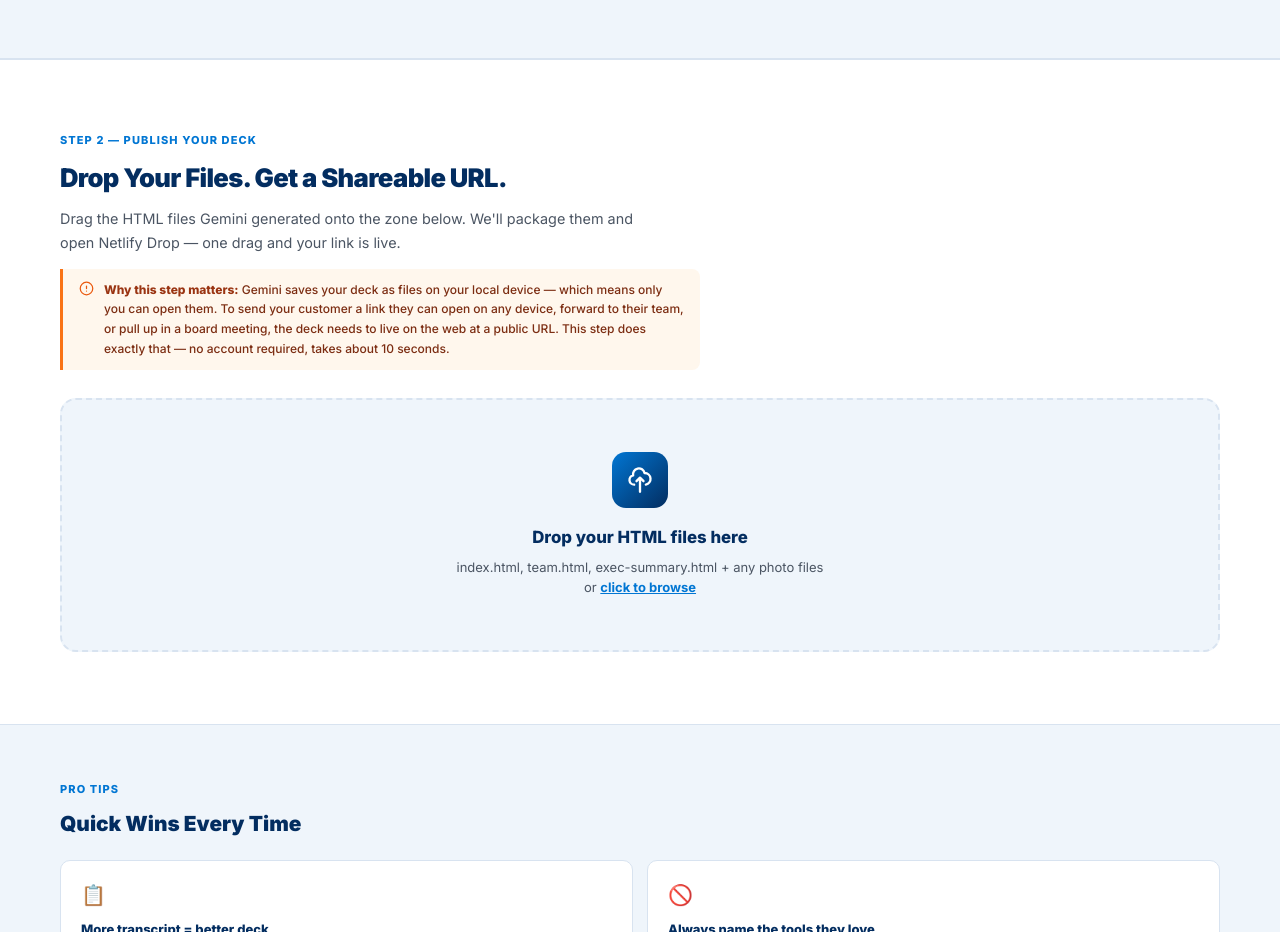
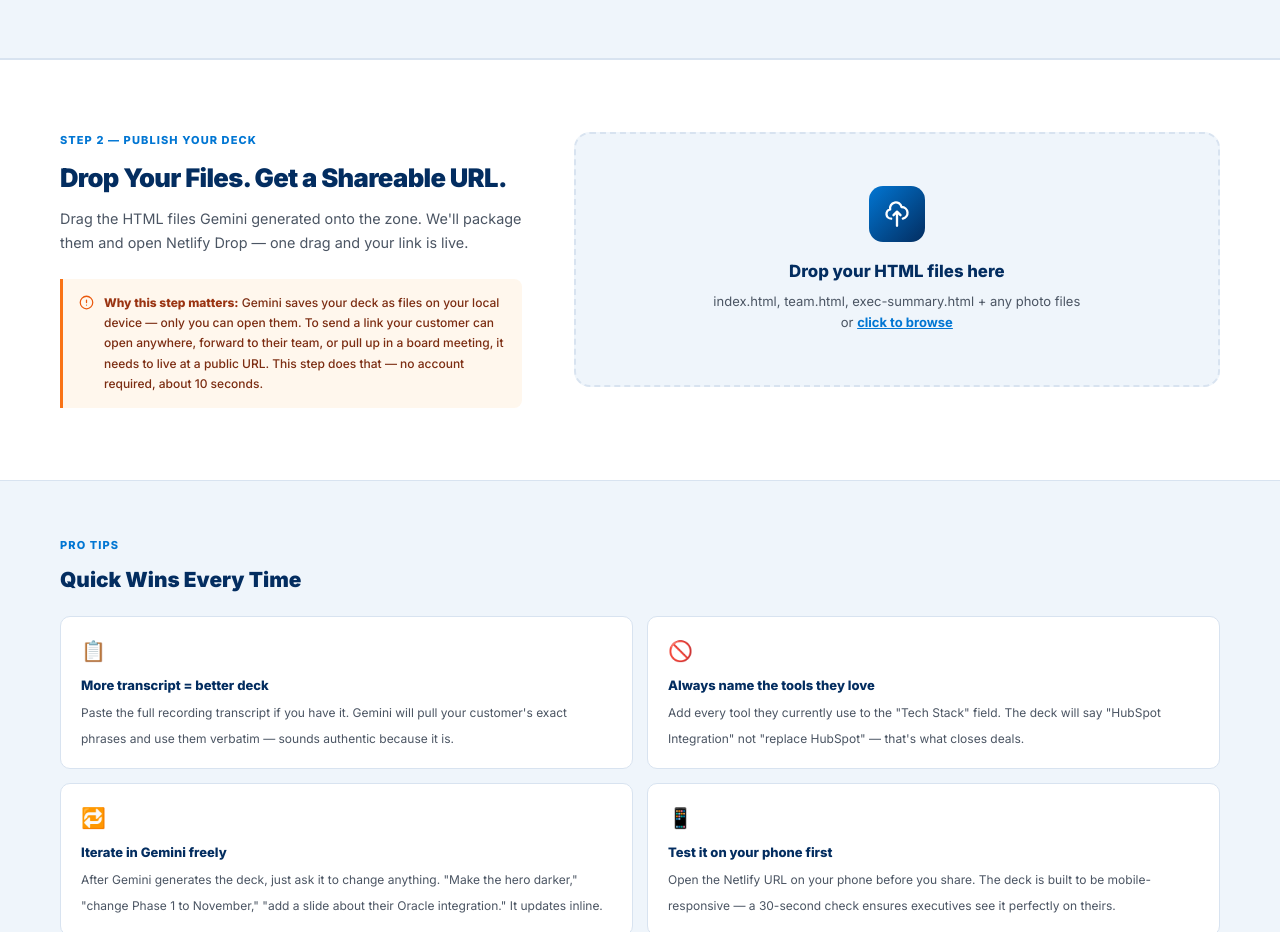
Before and after one commit to edalton122/ae-deck-guide, a plain HTML site: page index.html in a window 1280 px wide. Shown: the part 2260-3192 px from the top of the page. Drawn offline with nearby package versions, Linux system fonts and the light colour scheme.

Commit message:
Deploy section: two-column layout, heading+callout left, drop zone right
Co-authored-by: Cursor <cursoragent@cursor.com>

```diff
--- a/index.html
+++ b/index.html
@@ -290,19 +290,25 @@
 
     /* ── DEPLOY ZONE ── */
     .deploy { background: white; padding: 72px 60px; border-top: 1px solid var(--sf-border); }
-    .deploy-inner { max-width: 1280px; margin: 0 auto; }
-    .deploy-header { margin-bottom: 28px; }
+    .deploy-inner {
+      max-width: 1280px; margin: 0 auto;
+      display: grid; grid-template-columns: 1fr 1.4fr;
+      gap: 52px; align-items: start;
+    }
+    .deploy-left {}
+    .deploy-header { margin-bottom: 24px; }
     .deploy-header h2 { font-size: 1.6rem; font-weight: 900; color: var(--sf-dark); letter-spacing: -0.025em; margin-bottom: 8px; }
-    .deploy-header p { font-size: 0.9rem; color: var(--muted); max-width: 600px; line-height: 1.65; margin-bottom: 14px; }
+    .deploy-header p { font-size: 0.9rem; color: var(--muted); line-height: 1.65; margin-bottom: 14px; }
     .deploy-why {
-      display: inline-flex; align-items: flex-start; gap: 10px;
+      display: flex; align-items: flex-start; gap: 10px;
       background: #FFF7ED; border-left: 3px solid #F97316;
       border-radius: 0 8px 8px 0;
-      padding: 11px 16px; max-width: 640px;
+      padding: 14px 16px;
     }
-    .deploy-why svg { flex-shrink: 0; margin-top: 1px; color: #EA580C; }
-    .deploy-why p { font-size: 12px; font-weight: 500; color: #7C2D12; line-height: 1.65; margin: 0; }
+    .deploy-why svg { flex-shrink: 0; margin-top: 2px; color: #EA580C; }
+    .deploy-why p { font-size: 12px; font-weight: 500; color: #7C2D12; line-height: 1.7; margin: 0; }
     .deploy-why strong { font-weight: 800; color: #9A3412; }
+    .deploy-right {}
 
     .drop-zone {
       border: 2.5px dashed var(--sf-border); border-radius: 16px;
@@ -401,6 +407,7 @@
       .form-grid { grid-template-columns: 1fr; }
       .team-row { grid-template-columns: 1fr; }
       .deploy { padding: 48px 24px; }
+      .deploy-inner { grid-template-columns: 1fr; gap: 28px; }
       .deploy-actions { flex-direction: column; }
       .deploy-btn { justify-content: center; }
       .tips { padding: 44px 24px; }
@@ -692,16 +699,22 @@
 <!-- ═══════════ DEPLOY ZONE ═══════════ -->
 <section class="deploy" id="deploy">
   <div class="deploy-inner">
+
+    <!-- Left: heading + why callout -->
+    <div class="deploy-left">
       <div class="deploy-header">
         <div class="section-label">Step 2 — Publish Your Deck</div>
         <h2>Drop Your Files. Get a Shareable URL.</h2>
-      <p>Drag the HTML files Gemini generated onto the zone below. We'll package them and open Netlify Drop — one drag and your link is live.</p>
+        <p>Drag the HTML files Gemini generated onto the zone. We'll package them and open Netlify Drop — one drag and your link is live.</p>
+      </div>
       <div class="deploy-why">
         <svg width="15" height="15" fill="none" stroke="currentColor" stroke-width="2" viewBox="0 0 24 24"><circle cx="12" cy="12" r="10"/><path d="M12 8v4m0 4h.01" stroke-linecap="round" stroke-linejoin="round"/></svg>
-        <p><strong>Why this step matters:</strong> Gemini saves your deck as files on your local device — which means only you can open them. To send your customer a link they can open on any device, forward to their team, or pull up in a board meeting, the deck needs to live on the web at a public URL. This step does exactly that — no account required, takes about 10 seconds.</p>
+        <p><strong>Why this step matters:</strong> Gemini saves your deck as files on your local device — only you can open them. To send a link your customer can open anywhere, forward to their team, or pull up in a board meeting, it needs to live at a public URL. This step does that — no account required, about 10 seconds.</p>
       </div>
     </div>
 
+    <!-- Right: drop zone + file list + actions -->
+    <div class="deploy-right">
       <div class="drop-zone" id="drop-zone"
         ondragover="handleDragOver(event)"
         ondragleave="handleDragLeave(event)"
@@ -730,14 +743,16 @@
       </div>
 
       <div class="deploy-result" id="deploy-result">
-      <h4>✓ Your files are packaged — follow these two steps:</h4>
-      <p><strong>1.</strong> Your file bundle (<code>customer-deck.zip</code>) has been downloaded to your Downloads folder.<br/>
-      <strong>2.</strong> Netlify Drop has opened in a new tab. Drag <code>customer-deck.zip</code> onto the Netlify page. You'll have a live URL in about 10 seconds.</p>
+        <h4>✓ Your files are packaged — two steps left:</h4>
+        <p><strong>1.</strong> <code>customer-deck.zip</code> downloaded to your Downloads folder.<br/>
+        <strong>2.</strong> Netlify Drop opened in a new tab. Drag the zip there. Live URL in ~10 seconds.</p>
         <a href="https://app.netlify.com/drop" target="_blank" class="open-netlify-btn">
           <svg width="14" height="14" fill="none" stroke="currentColor" stroke-width="2.5" viewBox="0 0 24 24"><path d="M18 13v6a2 2 0 01-2 2H5a2 2 0 01-2-2V8a2 2 0 012-2h6M15 3h6v6M10 14L21 3" stroke-linecap="round" stroke-linejoin="round"/></svg>
           Open Netlify Drop Again
         </a>
       </div>
+    </div>
+
   </div>
 </section>
 
```
Lines whose indentation alone changed are shown as unchanged.
